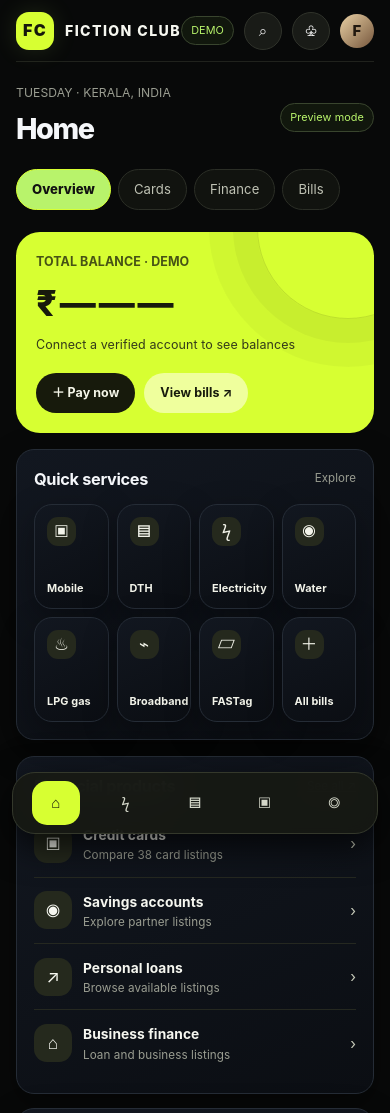
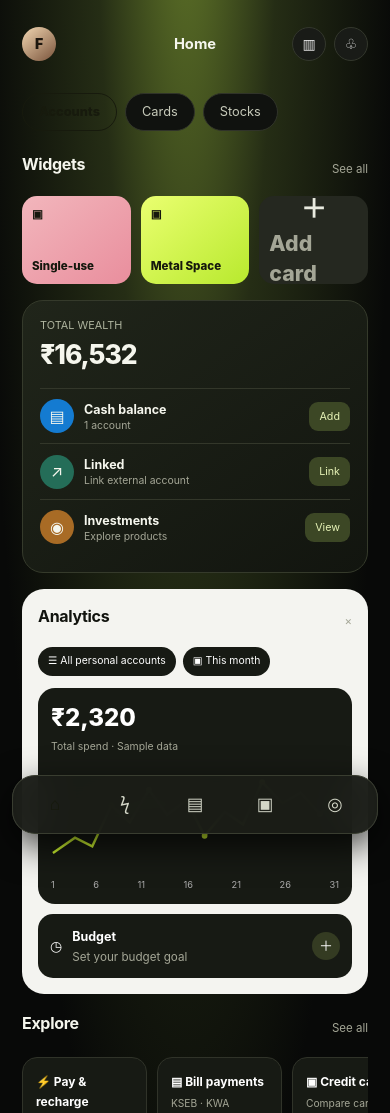
Before and after one commit to shafiintj-source/fictionclub-demo, a plain HTML site: page index.html in a window 390 px wide. Shown: the top 1113 px of the page. Drawn offline with Linux system fonts and the light colour scheme.

Commit message:
Match mobile fintech dashboard reference and remove verbose copy

```diff
--- a/index.html
+++ b/index.html
@@ -1,89 +1,29 @@
-<!doctype html>
-<html lang="ml">
-<head>
-<meta charset="utf-8"><meta name="viewport" content="width=device-width,initial-scale=1">
-<meta name="robots" content="noindex,nofollow"><meta name="theme-color" content="#080909">
-<meta name="description" content="FICTION CLUB — Kerala Pay and finance demo">
-<title>FICTION CLUB — Home</title>
-<link rel="icon" type="image/svg+xml" href="./favicon.svg"><link rel="manifest" href="./site.webmanifest">
-<meta name="apple-mobile-web-app-capable" content="yes"><link rel="stylesheet" href="./assets/theme.css">
+<!doctype html><html lang="en"><head>
+<meta charset="utf-8"><meta name="viewport" content="width=device-width,initial-scale=1"><meta name="robots" content="noindex,nofollow"><meta name="theme-color" content="#080908">
+<title>FICTION CLUB · Home</title><link rel="icon" type="image/svg+xml" href="./favicon.svg"><link rel="manifest" href="./site.webmanifest"><link rel="stylesheet" href="./assets/app-ui.css">
 <style>
-:root{--lime:#d7ff32;--lime2:#b9e927;--bg:#080909;--surface:#121411;--surface2:#1b1e18;--stroke:#2a2d25;--muted:#9a9d91}
-body{background:#080909!important;color:#f6f7f0!important}
-.app{max-width:1180px;margin:auto;padding:22px 26px 100px}
-.topbar{height:66px;display:flex;align-items:center;justify-content:space-between;border-bottom:1px solid #20221d;margin-bottom:25px}
-.brand{display:flex;align-items:center;gap:11px;font-weight:850;letter-spacing:.1em;font-size:.88rem}
-.brand-mark{width:38px;height:38px;border-radius:13px;background:var(--lime);color:#15180c;display:grid;place-items:center;font-weight:1000}
-.topright{display:flex;align-items:center;gap:10px}.avatar{width:34px;height:34px;border-radius:50%;background:linear-gradient(135deg,#e9d0a4,#75563c);display:grid;place-items:center;color:#21180f;font-weight:800}
-.round{width:38px;height:38px;border-radius:50%;background:#191b17;border:1px solid #30332b;display:grid;place-items:center;color:#eee}
-.layout{display:grid;grid-template-columns:205px minmax(0,1fr) 275px;gap:22px;align-items:start}
-.side{position:sticky;top:20px}.profile{display:flex;gap:10px;align-items:center;padding:12px 4px 22px}.profile small,.muted{color:var(--muted)}
-.navitem{display:flex;gap:12px;align-items:center;padding:12px 13px;border-radius:13px;color:#c8cabe;text-decoration:none;margin:4px 0;font-size:.92rem}
-.navitem.active{background:var(--lime);color:#171a0c;font-weight:800}.navitem span:first-child{width:22px;text-align:center}
-.side-note{margin-top:24px;padding:14px;border:1px solid var(--stroke);background:#11130f;border-radius:16px;font-size:.8rem;color:var(--muted)}
-h1{font-size:1.8rem;letter-spacing:-.05em;margin:0}h2{font-size:1.02rem;letter-spacing:-.02em;margin:0}
-.subhead{display:flex;align-items:center;justify-content:space-between;margin:0 0 13px}
-.tabs{display:flex;gap:7px;margin:18px 0 22px;overflow:auto}.tab{border:1px solid #2b2e26;background:#11130f;color:#bfc2b4;padding:9px 15px;border-radius:99px;text-decoration:none;white-space:nowrap;font-size:.82rem}.tab.active{background:var(--lime);color:#171a0c;border-color:var(--lime);font-weight:800}
-.balance{background:var(--lime);color:#171a0c;border-radius:24px;padding:23px 23px 20px;min-height:178px;position:relative;overflow:hidden}
-.balance:after{content:"";position:absolute;width:180px;height:180px;border:1px solid #171a0c22;border-radius:50%;right:-65px;top:-95px;box-shadow:0 0 0 24px #171a0c0a,0 0 0 48px #171a0c08}
-.balance .label{font-size:.78rem;font-weight:700;opacity:.75}.amount{font-size:2.45rem;font-weight:850;letter-spacing:-.07em;margin:5px 0 0}.balance small{color:#343b1a}
-.balance-actions{display:flex;gap:9px;margin-top:18px}.balance-actions a{background:#171a0c;color:#f4f5e8;text-decoration:none;padding:10px 16px;border-radius:99px;font-size:.78rem;font-weight:700}.balance-actions a.alt{background:#efff9d;color:#171a0c}
-.panel{background:#121410;border:1px solid #292c24;border-radius:20px;padding:17px;margin-top:16px}
-.servicegrid{display:grid;grid-template-columns:repeat(4,minmax(0,1fr));gap:10px}
-.service{display:flex;flex-direction:column;gap:9px;align-items:flex-start;padding:14px 12px;border:1px solid #292c24;background:#171a15;border-radius:16px;color:#f2f3e9;text-decoration:none;min-height:94px}
-.service:hover{border-color:var(--lime);transform:translateY(-2px)}.service .ico{width:32px;height:32px;display:grid;place-items:center;background:#25291d;border-radius:11px;font-size:1.05rem}.service b{font-size:.78rem;line-height:1.25}
-.listrow{display:flex;align-items:center;gap:11px;padding:12px 0;border-bottom:1px solid #252820}.listrow:last-child{border:0}.listicon{width:38px;height:38px;border-radius:13px;background:#25291d;display:grid;place-items:center;font-size:1.1rem}.listrow b{font-size:.86rem}.listrow small{display:block;color:var(--muted);font-size:.73rem}
-.arrow{margin-left:auto;color:#c7cbba}
-.right .panel{margin-top:0;margin-bottom:14px}.mini-stat{font-size:1.65rem;font-weight:800;letter-spacing:-.04em;margin:9px 0 0}.chart{width:100%;height:142px;margin-top:12px;display:block}.chart-label{display:flex;justify-content:space-between;color:#9da092;font-size:.68rem}
-.pill{display:inline-flex;border:1px solid #39432a;border-radius:99px;color:var(--lime);background:#1a2011;padding:5px 9px;font-size:.68rem}
-.notice{background:#1b1d13;border:1px solid #3c4028;border-radius:14px;padding:12px;color:#c7c9b9;font-size:.74rem;line-height:1.45}
-.bottom{display:none}
-@media(max-width:900px){.layout{grid-template-columns:180px minmax(0,1fr)}.right{grid-column:2;display:grid;grid-template-columns:1fr 1fr;gap:12px}.right .panel{margin:0}.right .notice{grid-column:1/-1}}
-@media(max-width:650px){.app{padding:0 16px 100px}.topbar{height:62px;margin-bottom:22px}.layout{display:block}.side{display:none}.right{display:block;margin-top:14px}.right .panel{margin-bottom:12px}.servicegrid{grid-template-columns:repeat(4,minmax(0,1fr));gap:8px}.service{min-height:86px;padding:10px 8px}.service b{font-size:.68rem}.service .ico{width:29px;height:29px}.balance{padding:20px;min-height:168px}.amount{font-size:2.25rem}.bottom{display:flex;position:fixed;z-index:10;bottom:10px;left:12px;right:12px;background:#171914f2;border:1px solid #34382b;border-radius:23px;padding:8px;justify-content:space-around;backdrop-filter:blur(16px);box-shadow:0 12px 35px #000b}.bottom a{width:48px;height:44px;display:grid;place-items:center;border-radius:15px;color:#d4d7c9;text-decoration:none}.bottom a.active{background:var(--lime);color:#171a0c}.subhead{margin-bottom:12px}}
-@media(max-width:370px){.servicegrid{grid-template-columns:repeat(2,minmax(0,1fr))}.service{min-height:75px}}
-</style>
-</head>
-<body>
-<div class="app">
-<header class="topbar"><div class="brand"><span class="brand-mark">FC</span><span>FICTION CLUB</span></div><div class="topright"><span class="pill">DEMO</span><span class="round">⌕</span><span class="round">♧</span><span class="avatar">F</span></div></header>
-<div class="layout">
-<aside class="side">
-<div class="profile"><span class="avatar">F</span><div><b>Welcome back</b><br><small>Kerala Pay demo</small></div></div>
-<a class="navitem active" href="./index.html"><span>⌂</span> Home</a>
-<a class="navitem" href="./recharge-mvp.html"><span>↗</span> Pay & recharge</a>
-<a class="navitem" href="./bill-payments.html"><span>▤</span> Bill payments</a>
-<a class="navitem" href="./credit-cards.html"><span>▣</span> Credit cards</a>
-<a class="navitem" href="./gromo-links.html"><span>◫</span> Finance offers</a>
-<a class="navitem" href="./login.html"><span>◉</span> My account</a>
-<div class="side-note">FICTION CLUB<br><b style="color:#f2f3e9">Kerala-first services</b><br><br>Preview environment. No real payments are processed.</div>
-</aside>
-<main>
-<div class="subhead"><div><div class="muted" style="font-size:.76rem;margin-bottom:4px">TUESDAY · KERALA, INDIA</div><h1>Home</h1></div><span class="pill">Preview mode</span></div>
-<div class="tabs"><a class="tab active" href="./index.html">Overview</a><a class="tab" href="./credit-cards.html">Cards</a><a class="tab" href="./gromo-links.html">Finance</a><a class="tab" href="./bill-payments.html">Bills</a></div>
-<section class="balance"><div class="label">TOTAL BALANCE · DEMO</div><div class="amount">₹ — — —</div><small>Connect a verified account to see balances</small><div class="balance-actions"><a href="./recharge-mvp.html">＋ Pay now</a><a class="alt" href="./bill-payments.html">View bills ↗</a></div></section>
-<section class="panel"><div class="subhead"><h2>Quick services</h2><span class="muted" style="font-size:.72rem">Explore</span></div><div class="servicegrid">
-<a class="service" href="./recharge-mvp.html"><span class="ico">▣</span><b>Mobile</b></a>
-<a class="service" href="./recharge-mvp.html"><span class="ico">▤</span><b>DTH</b></a>
-<a class="service" href="./bill-payments.html"><span class="ico">ϟ</span><b>Electricity</b></a>
-<a class="service" href="./bill-payments.html"><span class="ico">◉</span><b>Water</b></a>
-<a class="service" href="./recharge-mvp.html"><span class="ico">♨</span><b>LPG gas</b></a>
-<a class="service" href="./recharge-mvp.html"><span class="ico">⌁</span><b>Broadband</b></a>
-<a class="service" href="./recharge-mvp.html"><span class="ico">▱</span><b>FASTag</b></a>
-<a class="service" href="./bill-payments.html"><span class="ico">＋</span><b>All bills</b></a>
+*{box-sizing:border-box}body{margin:0;background:radial-gradient(ellipse at 48% -15%,#657b2a 0,#252d15 32%,#080908 73%)!important;color:#f7f8f1;font:14px/1.4 Inter,system-ui,sans-serif}
+.app{max-width:1120px;margin:auto;padding:15px 22px 105px}.top{height:58px;display:grid;grid-template-columns:1fr auto 1fr;align-items:center}.who{display:flex;align-items:center;gap:9px}.avatar{width:34px;height:34px;border-radius:50%;background:linear-gradient(140deg,#f2d7b2,#79533b);display:grid;place-items:center;color:#1c160e;font-weight:900}.top-title{font-weight:750;font-size:.92rem}.top-actions{display:flex;justify-content:flex-end;gap:8px}.circle{width:34px;height:34px;border-radius:50%;background:#191b17;border:1px solid #33372c;color:#eee;display:grid;place-items:center;text-decoration:none}
+.tabs{display:flex;gap:8px;margin:20px 0 22px}.tab{padding:9px 16px;border-radius:99px;border:1px solid #303329;color:#c7caba;text-decoration:none;font-size:.8rem;background:#10120f}.tab.active{background:var(--lime);color:#171a0d;border-color:var(--lime);font-weight:800}
+.labelrow{display:flex;justify-content:space-between;align-items:center;margin:0 0 10px}.labelrow h2{font-size:.92rem;margin:0}.muted{color:#9fa292;font-size:.72rem}
+.widget-cards{display:grid;grid-template-columns:repeat(3,1fr);gap:10px}.mini-card{height:88px;border-radius:15px;padding:10px;display:flex;flex-direction:column;justify-content:space-between;color:#15170d;font-size:.72rem;font-weight:800}.mini-card.pink{background:linear-gradient(140deg,#f2b6bc,#e98e9d)}.mini-card.lime{background:linear-gradient(140deg,#eaff70,#b8e92e)}.mini-card.dark{background:#252820;color:#e8eadf;align-items:center;justify-content:center;font-size:1.6rem}
+.wealth{margin-top:16px;background:linear-gradient(145deg,#20251a,#12150f);border:1px solid #353a2b;border-radius:21px;padding:17px}.wealth .amount{font-size:1.65rem;font-weight:850;letter-spacing:-.04em;margin:3px 0 14px}.wealth .small{font-size:.68rem;color:#aeb49e}
+.account-row{display:flex;align-items:center;gap:10px;padding:10px 0;border-top:1px solid #33372a}.account-icon{width:34px;height:34px;border-radius:50%;background:#147bd1;display:grid;place-items:center;font-size:1rem}.account-icon.green{background:#246d58}.account-row b{font-size:.78rem}.account-row small{display:block;color:#9fa391;font-size:.65rem}.action{margin-left:auto;border:0;border-radius:9px;background:#3c4725;color:#e6f2b6;padding:7px 10px;font-size:.67rem;text-decoration:none}
+.analytics{background:#f4f4f0;color:#12140f;border-radius:22px;padding:16px;margin-top:16px}.analytics h2{font-size:1.1rem;margin:0 0 12px}.filters{display:flex;gap:7px;margin-bottom:12px}.filters span{background:#171a14;color:#fff;border-radius:99px;padding:7px 10px;font-size:.65rem}.chartbox{background:#171a14;border-radius:17px;padding:13px;color:#fff}.chart-amount{font-size:1.5rem;font-weight:800}.chartbox small{color:#b7bcaa;font-size:.65rem}.chartbox svg{width:100%;height:115px;display:block;margin-top:8px}.chart-label{display:flex;justify-content:space-between;color:#aaa;font-size:.58rem}.budget{display:flex;align-items:center;gap:10px;background:#171a14;color:white;border-radius:15px;padding:12px;margin-top:10px}.budget .plus{margin-left:auto;background:#343b22;color:var(--lime);border-radius:50%;width:28px;height:28px;display:grid;place-items:center}.product-row{display:flex;gap:10px;overflow:auto;padding:2px 0 10px}.product{min-width:125px;background:#171a14;border:1px solid #303329;border-radius:15px;padding:13px}.product b{font-size:.75rem}.product small{display:block;color:#a5a995;font-size:.64rem;margin-top:5px}
+.bottom{display:flex;position:fixed;z-index:20;bottom:10px;left:12px;right:12px;max-width:420px;margin:auto;background:#1b1d17f5;border:1px solid #393d30;border-radius:23px;padding:7px;justify-content:space-around;backdrop-filter:blur(16px);box-shadow:0 12px 35px #000b}.bottom a{width:47px;height:43px;display:grid;place-items:center;color:#d4d7c8;text-decoration:none;border-radius:14px;font-size:1.1rem}.bottom a.active{background:var(--lime);color:#171a0d}
+@media(min-width:800px){.app{max-width:460px;padding-top:25px}.analytics{margin-top:18px}.top{height:62px}}
+</style></head><body><main class="app">
+<header class="top"><div class="who"><span class="avatar">F</span></div><div class="top-title">Home</div><div class="top-actions"><a class="circle" href="#analytics">▥</a><a class="circle" href="./login.html">♧</a></div></header>
+<nav class="tabs"><a class="tab active" href="./index.html">Accounts</a><a class="tab" href="./credit-cards.html">Cards</a><a class="tab" href="./gromo-links.html">Stocks</a></nav>
+<section><div class="labelrow"><h2>Widgets</h2><span class="muted">See all</span></div><div class="widget-cards">
+<div class="mini-card pink"><span>▣</span><span>Single-use</span></div><div class="mini-card lime"><span>▣</span><span>Metal Space</span></div><a class="mini-card dark" href="./credit-cards.html" style="text-decoration:none">＋<small>Add card</small></a>
 </div></section>
-<section class="panel"><div class="subhead"><h2>Financial products</h2><a class="muted" style="font-size:.72rem" href="./gromo-links.html">See all ↗</a></div>
-<a class="listrow" href="./credit-cards.html" style="color:inherit;text-decoration:none"><span class="listicon">▣</span><span><b>Credit cards</b><small>Compare 38 card listings</small></span><span class="arrow">›</span></a>
-<a class="listrow" href="./gromo-links.html?category=Savings%20accounts" style="color:inherit;text-decoration:none"><span class="listicon">◉</span><span><b>Savings accounts</b><small>Explore partner listings</small></span><span class="arrow">›</span></a>
-<a class="listrow" href="./gromo-links.html?category=Personal%20loans" style="color:inherit;text-decoration:none"><span class="listicon">↗</span><span><b>Personal loans</b><small>Browse available listings</small></span><span class="arrow">›</span></a>
-<a class="listrow" href="./gromo-links.html?category=Business%20loans" style="color:inherit;text-decoration:none"><span class="listicon">⌂</span><span><b>Business finance</b><small>Loan and business listings</small></span><span class="arrow">›</span></a>
+<section class="wealth"><div class="small">TOTAL WEALTH</div><div class="amount">₹16,532</div>
+<div class="account-row"><span class="account-icon">▤</span><span><b>Cash balance</b><small>1 account</small></span><a class="action" href="./login.html">Add</a></div>
+<div class="account-row"><span class="account-icon green">↗</span><span><b>Linked</b><small>Link external account</small></span><a class="action" href="./login.html">Link</a></div>
+<div class="account-row"><span class="account-icon" style="background:#a86b25">◉</span><span><b>Investments</b><small>Explore products</small></span><a class="action" href="./gromo-links.html">View</a></div>
 </section>
-</main>
-<aside class="right">
-<section class="panel"><div class="subhead"><h2>Analytics</h2><span class="pill">Sample</span></div><div class="muted" style="font-size:.73rem">Monthly activity</div><div class="mini-stat">—</div><svg class="chart" viewBox="0 0 260 142" role="img" aria-label="Illustrative sample activity chart"><path d="M5 120H255" stroke="#34382d" fill="none"/><path d="M5 96 L28 82 L48 91 L68 53 L88 70 L108 36 L128 59 L148 47 L168 78 L188 54 L208 64 L228 25 L255 39" stroke="#d7ff32" stroke-width="2.5" fill="none"/><path d="M5 96 L28 82 L48 91 L68 53 L88 70 L108 36 L128 59 L148 47 L168 78 L188 54 L208 64 L228 25 L255 39 L255 132 L5 132Z" fill="#d7ff32" opacity=".07"/><g fill="#d7ff32"><circle cx="68" cy="53" r="3"/><circle cx="108" cy="36" r="3"/><circle cx="168" cy="78" r="3"/><circle cx="228" cy="25" r="3"/></g></svg><div class="chart-label"><span>1 Nov</span><span>15 Nov</span><span>30 Nov</span></div></section>
-<section class="panel"><div class="subhead"><h2>My shortcuts</h2><span class="muted">＋</span></div><a class="listrow" href="./recharge-mvp.html" style="color:inherit;text-decoration:none"><span class="listicon">ϟ</span><span><b>Start a recharge</b><small>Try the demo flow</small></span><span class="arrow">›</span></a><a class="listrow" href="./login.html" style="color:inherit;text-decoration:none"><span class="listicon">◎</span><span><b>Sign in</b><small>Account access</small></span><span class="arrow">›</span></a></section>
-<div class="notice"><b style="color:#e8efcf">Demo transparency</b><br>Payment and balance data are not live. Partner listings are not yet verified; no commission or approval is claimed.</div>
-</aside>
-</div>
+<section class="analytics" id="analytics"><div class="labelrow"><h2>Analytics</h2><span class="muted">×</span></div><div class="filters"><span>☰ All personal accounts</span><span>▣ This month</span></div><div class="chartbox"><div class="chart-amount">₹2,320</div><small>Total spend · Sample data</small><svg viewBox="0 0 300 120" preserveAspectRatio="none" aria-label="Sample spending chart"><path d="M2 94 L25 78 L43 87 L63 44 L82 62 L102 28 L121 54 L141 39 L160 76 L181 51 L200 64 L220 20 L241 42 L260 31 L280 53 L298 36" fill="none" stroke="#d7ff32" stroke-width="2.5"/><g fill="#d7ff32"><circle cx="63" cy="44" r="3"/><circle cx="102" cy="28" r="3"/><circle cx="160" cy="76" r="3"/><circle cx="220" cy="20" r="3"/><circle cx="280" cy="53" r="3"/></g></svg><div class="chart-label"><span>1</span><span>6</span><span>11</span><span>16</span><span>21</span><span>26</span><span>31</span></div></div><div class="budget"><span>◷</span><span><b style="font-size:.78rem">Budget</b><br><small>Set your budget goal</small></span><span class="plus">＋</span></div></section>
+<section style="margin-top:18px"><div class="labelrow"><h2>Explore</h2><span class="muted">See all</span></div><div class="product-row"><a class="product" href="./recharge-mvp.html" style="color:white;text-decoration:none"><b>⚡ Pay & recharge</b><small>Mobile · DTH · Bills</small></a><a class="product" href="./bill-payments.html" style="color:white;text-decoration:none"><b>▤ Bill payments</b><small>KSEB · KWA</small></a><a class="product" href="./credit-cards.html" style="color:white;text-decoration:none"><b>▣ Credit cards</b><small>Compare cards</small></a><a class="product" href="./gromo-links.html" style="color:white;text-decoration:none"><b>◫ Finance</b><small>Partner listings</small></a></div></section>
 <nav class="bottom"><a class="active" href="./index.html">⌂</a><a href="./recharge-mvp.html">ϟ</a><a href="./bill-payments.html">▤</a><a href="./credit-cards.html">▣</a><a href="./login.html">◎</a></nav>
-</div>
-</body></html>
+</main></body></html>
```
